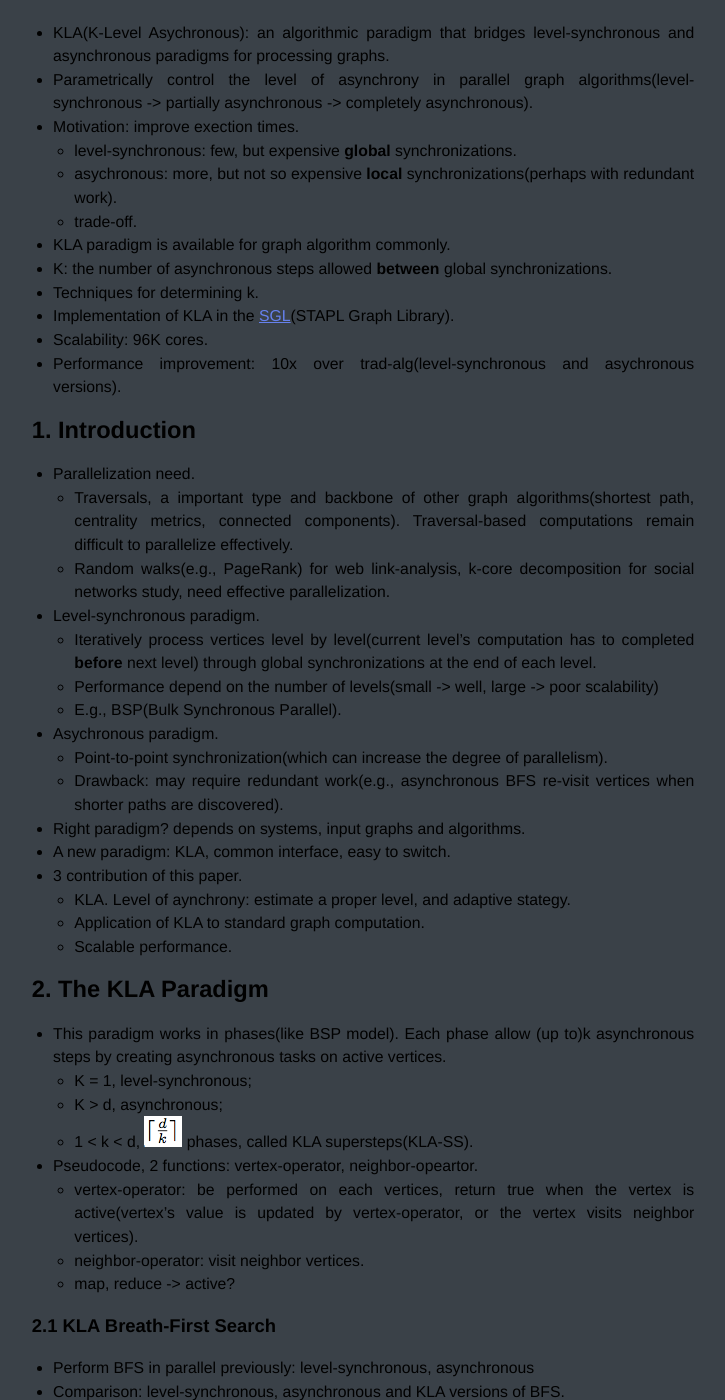
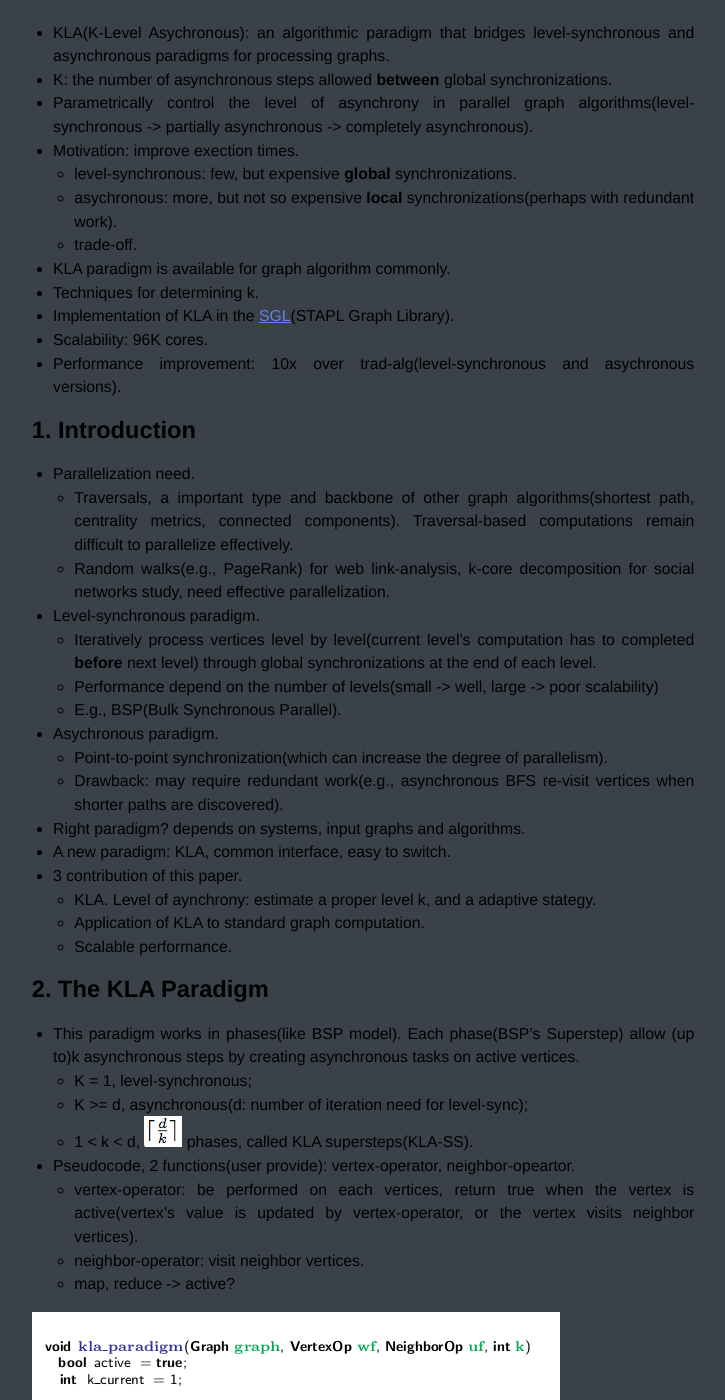
Before and after one commit to ElvisKwok/ElvisKwok.github.io, a Jekyll site: the page built from _posts/2014-12-22-note-of-KLA.md, in a window 1280 px wide and 1400 px high, scrolled down 337 px. Shown: the whole window, without its empty margins (277-1002 px from the left). Built offline with Jekyll 4.4.1, drawn with Linux system fonts in a browser that asks for light colours; Markdown is read by kramdown in place of the engine named in the settings; comment, search, counter and statistics services are not loaded.

Commit message:
refresh KLA

```diff
--- a/_posts/2014-12-22-note-of-KLA.md
+++ b/_posts/2014-12-22-note-of-KLA.md
@@ -12,13 +12,13 @@ title: Note of KLA
 
 ## Abstract:
 * KLA(K-Level Asychronous): an algorithmic paradigm that bridges level-synchronous and asynchronous paradigms for processing graphs.
+* K: the number of asynchronous steps allowed **between** global synchronizations.
 * Parametrically control the level of asynchrony in parallel graph algorithms(level-synchronous -> partially asynchronous -> completely asynchronous).
 * Motivation: improve exection times.
     + level-synchronous: few, but expensive **global** synchronizations.
     + asychronous: more, but not so expensive **local** synchronizations(perhaps with redundant work).
     + trade-off.
 * KLA paradigm is available for graph algorithm commonly.
-* K: the number of asynchronous steps allowed **between** global synchronizations.
 * Techniques for determining k.
 * Implementation of KLA in the [SGL][](STAPL Graph Library).
 * Scalability: 96K cores.
@@ -39,20 +39,22 @@ title: Note of KLA
 * Right paradigm? depends on systems, input graphs and algorithms.
 * A new paradigm: KLA, common interface, easy to switch.
 * 3 contribution of this paper.
-    + KLA. Level of aynchrony: estimate a proper level, and adaptive stategy.
+    + KLA. Level of aynchrony: estimate a proper level k, and a adaptive stategy.
     + Application of KLA to standard graph computation.
     + Scalable performance.
 <br>
 
 ## 2. The KLA Paradigm
-* This paradigm works in phases(like BSP model). Each phase allow (up to)k asynchronous steps by creating asynchronous tasks on active vertices.
+* This paradigm works in phases(like BSP model). Each phase(BSP's Superstep) allow (up to)k asynchronous steps by creating asynchronous tasks on active vertices.
     + K = 1, level-synchronous;
-    + K > d, asynchronous;
+    + K >= d, asynchronous(d: number of iteration need for level-sync);
     + 1 < k < d, ![img][d_k] phases, called KLA supersteps(KLA-SS).
-* Pseudocode, 2 functions: vertex-operator, neighbor-opeartor.
+* Pseudocode, 2 functions(user provide): vertex-operator, neighbor-opeartor.
     + vertex-operator: be performed on each vertices, return true when the vertex is active(vertex's value is updated by vertex-operator, or the vertex visits neighbor vertices).
     + neighbor-operator: visit neighbor vertices.
     + map, reduce -> active?
+
+![img][pseudocode]
 
 ### 2.1 KLA Breath-First Search
 * Perform BFS in parallel previously: level-synchronous, asynchronous
@@ -260,6 +262,7 @@ Rely on shared-memory worklists(task scheduling).
 [SGL]: https://parasol.tamu.edu/groups/rwergergroup/research/stapl
 
 [d_k]: /images/KLA/d_k.png
+[pseudocode]: /images/KLA/pseudocode.png
 [KLA_category]: /images/KLA/KLA_category.png
 [level-syn_BFS]: /images/KLA/level-syn_BFS.png
 [symbol_1]: /images/KLA/symbol_1.png
```
Also changed, not shown: images/KLA/pseudocode.png (added).
